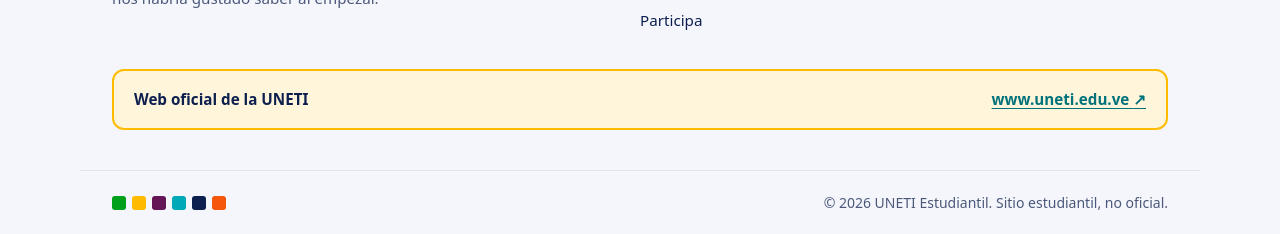
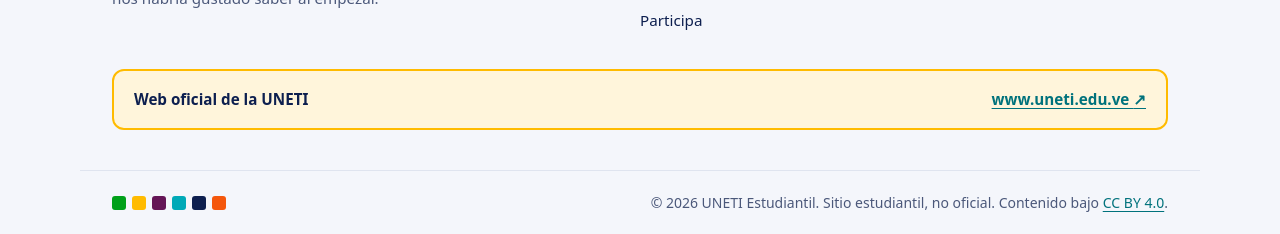
Before and after one commit to Sethprie/uneti-web, an Astro site: page / in a window 1280 px wide. Shown: the part 3303-3537 px from the top of the page. Built offline with nearby package versions, Linux system fonts and the light colour scheme; Astro itself is replaced by a stand-in of ours.

Commit message:
docs: license the code under MIT and the content under CC BY 4.0
LICENSE covers the code and LICENSE-CONTENT.md the guides, news,
templates and page text. Both exclude the UNETI name and logo, which
belong to the university. The README, CONTRIBUTING and site footer now
point to the licenses.

Co-Authored-By: Claude Opus 5.5 <noreply@anthropic.com>

```diff
--- a/package.json
+++ b/package.json
@@ -2,6 +2,7 @@
   "name": "uneti-web",
   "type": "module",
   "version": "0.0.1",
+  "license": "MIT",
   "packageManager": "pnpm@12.11.2",
   "engines": {
     "node": ">=22.23.4"
--- a/src/components/layout/Footer.astro
+++ b/src/components/layout/Footer.astro
@@ -69,7 +69,10 @@ const year = new Date().getFullYear();
       <span style="background: var(--logo-ink)"></span>
       <span style="background: var(--brand-orange)"></span>
     </div>
-    <p>© {year} {site.name}. Sitio estudiantil, no oficial.</p>
+    <p>
+      © {year} {site.name}. Sitio estudiantil, no oficial. Contenido bajo
+      <a href="https://creativecommons.org/licenses/by/4.0/deed.es" rel="license noopener" target="_blank">CC BY 4.0</a>.
+    </p>
   </div>
 </footer>
 
```
Also changed, not shown: CONTRIBUTING.md (+4 -0 lines), LICENSE-CONTENT.md (added), README.md, 1 other file.
